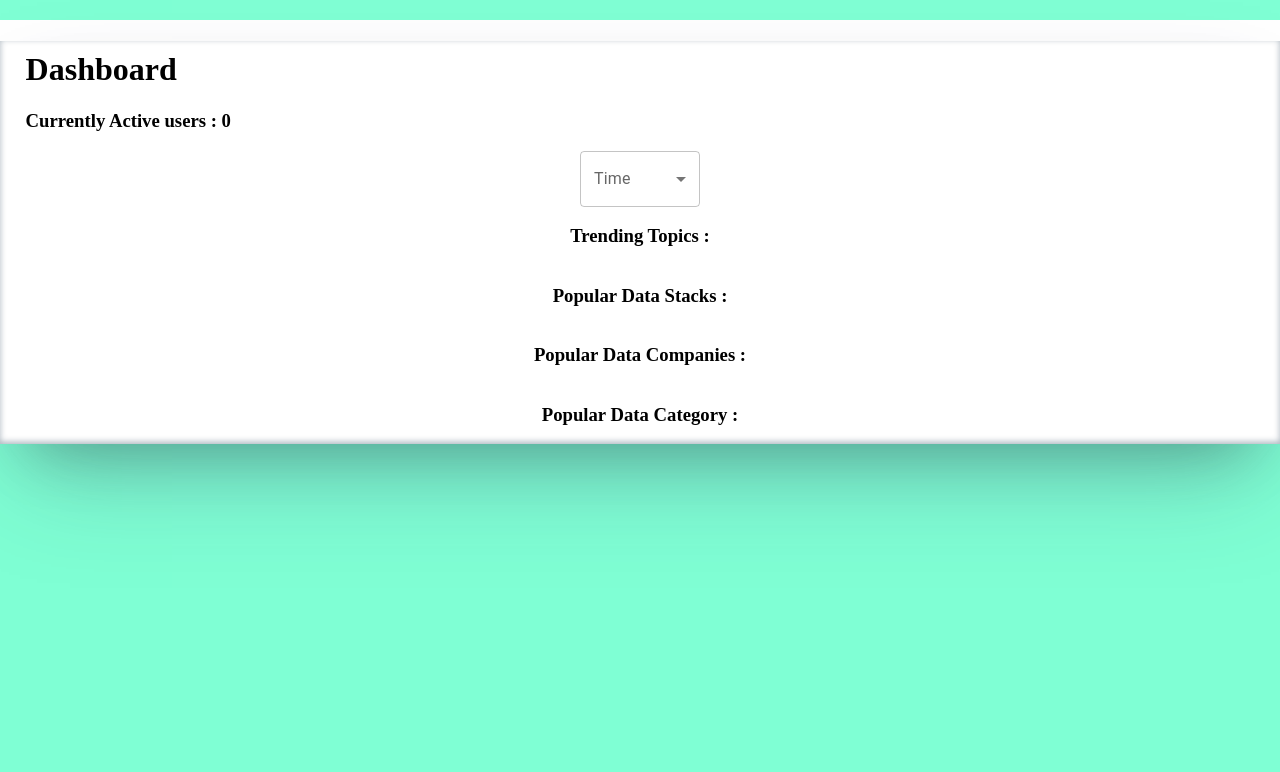
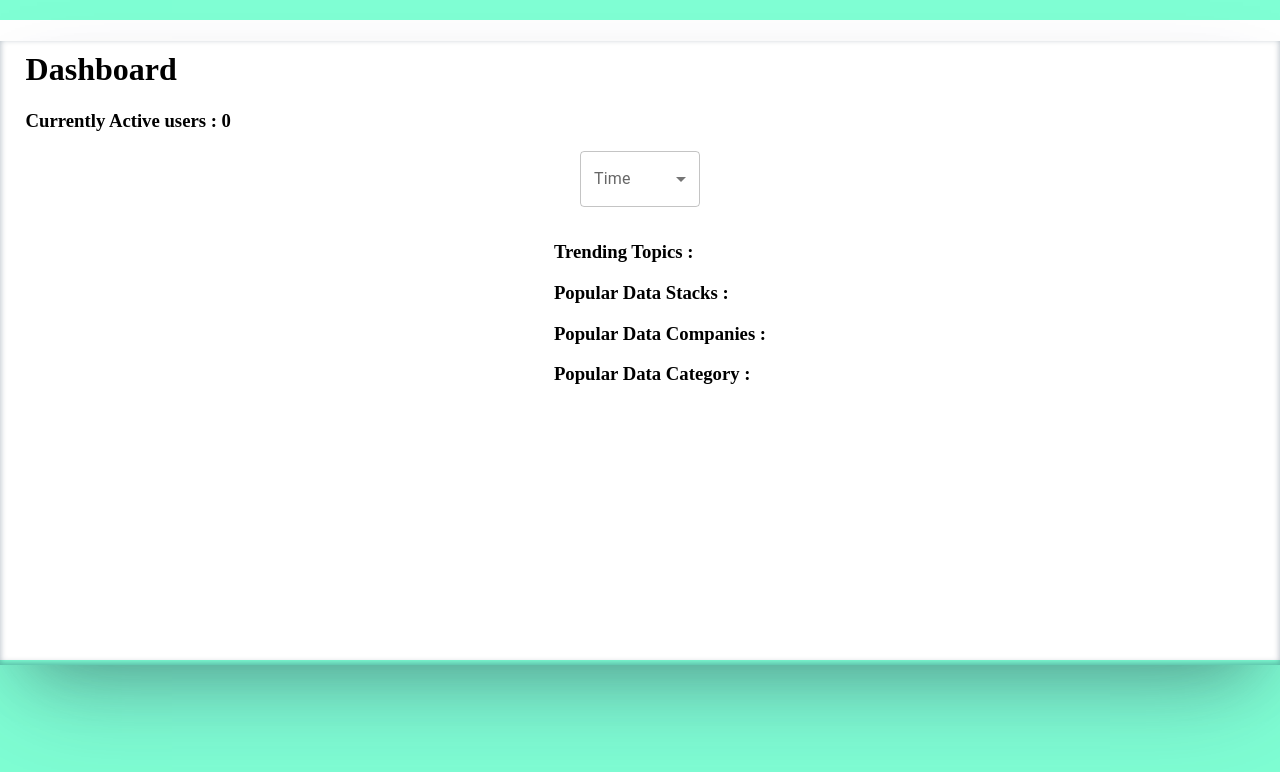
Before and after one commit to ArchitSoni07/automationFrontend, a React (Create React App) app: page / in a window 1280 px wide. Shown: the top 772 px of the page. Built offline with nearby package versions, Linux system fonts and the light colour scheme; a web font is replaced by a local one.

Commit message:
i am high af

```diff
--- a/src/App.css
+++ b/src/App.css
@@ -11,5 +11,6 @@
 .Body {
   position: absolute;
   top: 20px;
+  height: 80vh;
   background-color: rgb(255, 255, 255);
 }
--- a/src/Body/Body.css
+++ b/src/Body/Body.css
@@ -1,5 +1,6 @@
 .main {
   width: 100vw;
+  height: 78vh;
   box-shadow: rgba(50, 50, 93, 0.25) 0px 50px 100px -20px,
     rgba(0, 0, 0, 0.3) 0px 30px 60px -30px,
     rgba(10, 37, 64, 0.35) 0px -2px 6px 0px inset;
@@ -21,3 +22,7 @@
   align-items: center;
   justify-content: flex-start;
 }
+
+#list {
+  list-style: none;
+}
--- a/src/Body/Body.js
+++ b/src/Body/Body.js
@@ -36,10 +36,19 @@ function Body() {
         </Select>
       </FormControl>
     </Box>
-        <h3>Trending Topics : {trendingTopic}</h3>
+    <ul id='list'>
+        <li><h3>Trending Topics : {trendingTopic}</h3></li>
+
+    <li>
     <h3>Popular Data Stacks : </h3>
+    </li>
+    <li>
     <h3>Popular Data Companies : </h3>
+    </li>
+    <li>
     <h3>Popular Data Category : </h3>
+    </li>
+    </ul>
     </div>
     </div>
   )
```
